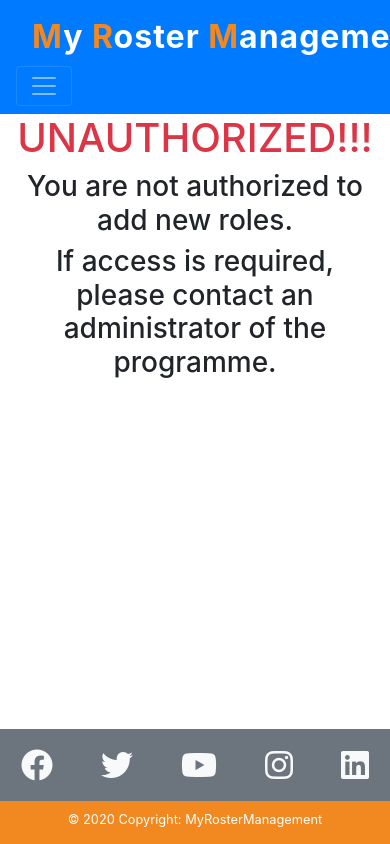
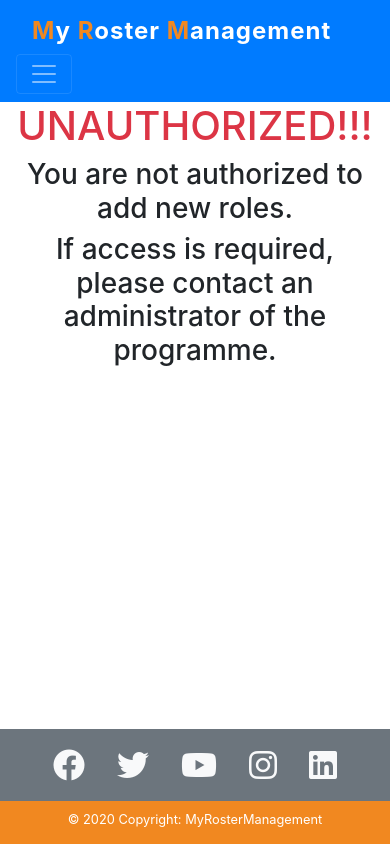
Before and after one commit to ConorG180/my-roster-management, a Django app: page /add-role/ in a window 390 px wide; the page is wider, and only the part inside the window is pictured. Run offline with Django 3.2, Linux system fonts and the light colour scheme.

Commit message:
Make small style changes to add responsivity

```diff
--- a/static/css/styles.css
+++ b/static/css/styles.css
@@ -18,7 +18,7 @@
 }
 .logo{
   letter-spacing: 1px;
-  font-size: 2rem;
+  font-size: 1.5rem;
 }
 
 .navlink{
@@ -77,10 +77,12 @@ footer .instagram i{
 footer .instagram:hover i{
   color: var(--primary-color) !important;
 }
-
 img{
 max-width: 100%;
 }
 table tr:nth-child(even) {
   background-color: #D3D3D3 !important;
 }
+td, th{
+  border: 2px solid black !important;
+}
--- a/templates/base.html
+++ b/templates/base.html
@@ -163,19 +163,19 @@
     <!-- Footer -->
     <footer class="text-center text-lg-start bg-secondary fixed-bottom">
         <div class="container d-flex justify-content-center py-4">
-            <a href="https://www.facebook.com" class="mx-4" target="_blank">
+            <a href="https://www.facebook.com" class="mx-3" target="_blank">
                 <i class="social-media-link fa-brands fa-2xl fa-facebook text-light"></i>
             </a>
-            <a href="https://www.twitter.com" class="mx-4" target="_blank">
+            <a href="https://www.twitter.com" class="mx-3" target="_blank">
                 <i class="social-media-link fa-brands fa-2xl fa-twitter text-light text-light"></i>
             </a>
-            <a href="https://www.youtube.com" class="mx-4" target="_blank">
+            <a href="https://www.youtube.com" class="mx-3" target="_blank">
                 <i class="social-media-link fa-brands fa-2xl fa-youtube text-light"></i>
             </a>
-            <a href="https://www.instagram.com" class="mx-4 instagram" target="_blank">
+            <a href="https://www.instagram.com" class="mx-3 instagram" target="_blank">
                 <i class="fa-social-media-link fa-brands fa-2xl fa-instagram text-light"></i>
             </a>
-            <a href="https://www.linkedin.com" class="mx-4" target="_blank">
+            <a href="https://www.linkedin.com" class="mx-3" target="_blank">
                 <i class="social-media-link fa-brands fa-2xl fa-linkedin text-light"></i>
             </a>
         </div>
--- a/templates/table.html
+++ b/templates/table.html
@@ -9,9 +9,9 @@
         </div>
         <div class="row">
             <div class="col-lg-10 offset-lg-1">
-                <table class="table table-bordered border-dark mx-auto">
+                <table class="table border-dark mx-auto">
+                    <caption>List of {{table_name}}</caption>
                     <thead>
-                        <caption>List of {{table_name}}</caption>
                         <tr>
                             <!-- Edit/Delete buttons only available to users with "is_staff" property set to True -->
                             {% if user.is_staff %}
```
